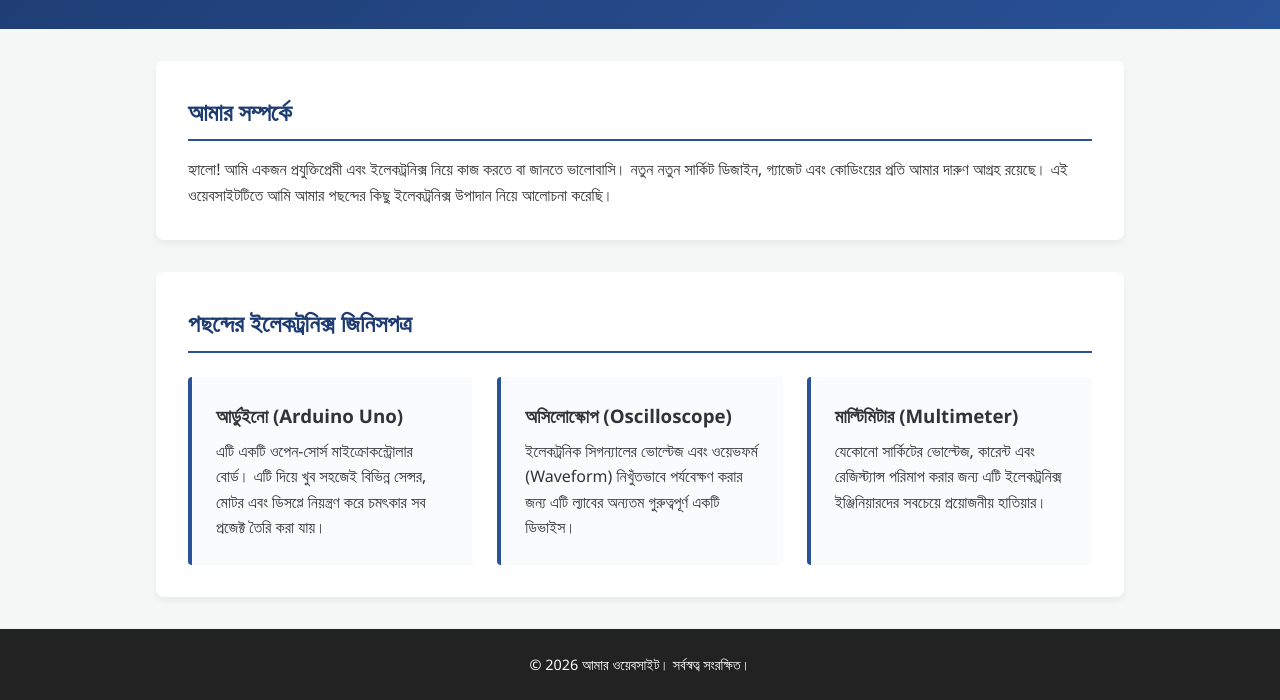
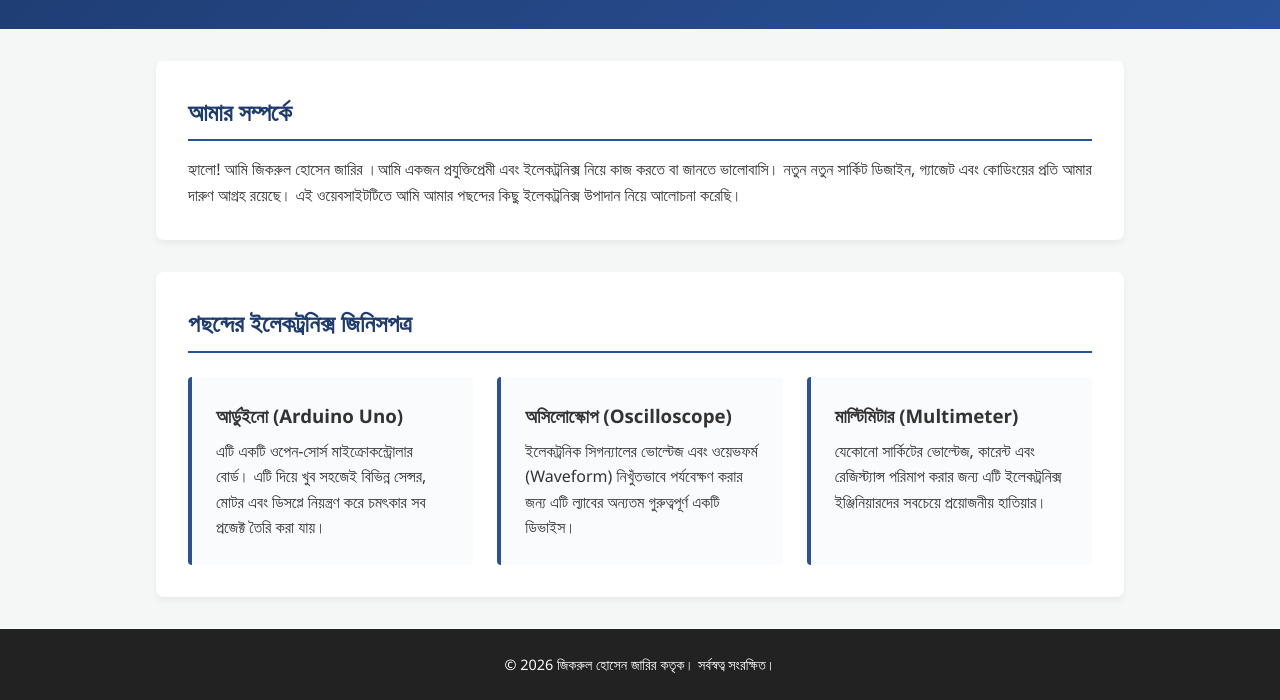
Before and after one commit to zarirhossen45-max/superposition_zarir, a plain HTML site: page index.html in a window 1280 px wide. Shown: the part 133-833 px from the top of the page. Drawn offline with Linux system fonts and the light colour scheme.

Commit message:
Update index.html

```diff
--- a/index.html
+++ b/index.html
@@ -17,7 +17,7 @@
 
         <section class="about-section">
             <h2>আমার সম্পর্কে</h2>
-            <p>হ্যালো! আমি একজন প্রযুক্তিপ্রেমী এবং ইলেকট্রনিক্স নিয়ে কাজ করতে বা জানতে ভালোবাসি। নতুন নতুন সার্কিট ডিজাইন, গ্যাজেট এবং কোডিংয়ের প্রতি আমার দারুণ আগ্রহ রয়েছে। এই ওয়েবসাইটটিতে আমি আমার পছন্দের কিছু ইলেকট্রনিক্স উপাদান নিয়ে আলোচনা করেছি।</p>
+            <p>হ্যালো! আমি জিকরুল হোসেন জারির ।আমি একজন প্রযুক্তিপ্রেমী এবং ইলেকট্রনিক্স নিয়ে কাজ করতে বা জানতে ভালোবাসি। নতুন নতুন সার্কিট ডিজাইন, গ্যাজেট এবং কোডিংয়ের প্রতি আমার দারুণ আগ্রহ রয়েছে। এই ওয়েবসাইটটিতে আমি আমার পছন্দের কিছু ইলেকট্রনিক্স উপাদান নিয়ে আলোচনা করেছি।</p>
         </section>
 
         <section class="electronics-section">
@@ -44,7 +44,7 @@
     </div>
 
     <footer>
-        <p>&copy; 2026 আমার ওয়েবসাইট। সর্বস্বত্ব সংরক্ষিত।</p>
+        <p>&copy; 2026 জিকরুল হোসেন জারির কতৃক। সর্বস্বত্ব সংরক্ষিত।</p>
     </footer>
 
 </body>
```
